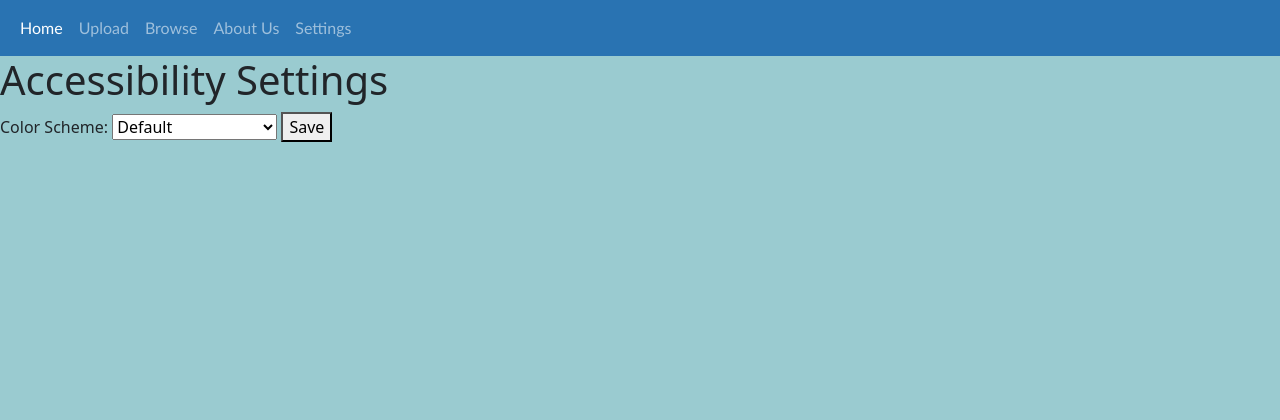
After one commit to vi4849/ada-city, a Django app: page /settings/ in a window 1280 px wide. The commit adds this page. Shown: the top 420 px of the page. Run offline with Django 5.2, Linux system fonts and the light colour scheme; some libraries are stand-ins or nearby versions.

Commit message:
added usuability for switching to colorblind css

```diff
--- /dev/null
+++ b/ada_app/templates/ada_app/settings.html
@@ -0,0 +1,15 @@
+{% extends 'base.html' %}
+
+{% block content %}
+<h1>Accessibility Settings</h1>
+<form method="POST" action="{% url 'ada_app:update_settings' %}">
+    {% csrf_token %}
+    <label for="color_scheme">Color Scheme:</label>
+    <select id="color_scheme" name="color_scheme">
+        <option value="default">Default</option>
+        <option value="colorblind">Colorblind Friendly</option>
+    </select>
+    <button type="submit">Save</button>
+</form>
+
+{% endblock %}
--- a/ada_app/urls.py
+++ b/ada_app/urls.py
@@ -8,4 +8,6 @@ urlpatterns = [
     path("about/", views.about, name="about"),
     path("upload/", views.upload, name="upload"),
     path("browse/", views.browse, name="browse"),
+	path('settings/', views.settings, name='settings'),
+    path('update-settings/', views.update_settings, name='update_settings'),
 ]
--- a/ada_app/views.py
+++ b/ada_app/views.py
@@ -15,3 +15,15 @@ def upload(request):
 
 def browse(request):
     return render(request, "ada_app/browse.html")
+
+def settings(request):
+    return render(request, 'ada_app/settings.html')
+
+def update_settings(request):
+    """Handle form submission for updating user preferences."""
+    if request.method == "POST":
+        color_scheme = request.POST.get("color_scheme")
+        # Save the preference in the session
+        request.session["color_scheme"] = color_scheme
+    # Render the settings page again after saving preferences
+    return render(request, "ada_app/settings.html")
--- a/templates/base.html
+++ b/templates/base.html
@@ -10,7 +10,12 @@
     {% load bootstrap5 %}
     {% bootstrap_css %}
     {% bootstrap_javascript %}
-    <link rel = "stylesheet" href = "{% static 'ada_app/css/base_style.css' %}">
+    <link rel="stylesheet"
+      href="{% if request.session.color_scheme == 'colorblind' %}
+                {% static 'ada_app/css/colorblind.css' %}
+            {% else %}
+                {% static 'ada_app/css/base_style.css' %}
+            {% endif %}">
 </head>
 <body>
 
--- a/templates/navbar.html
+++ b/templates/navbar.html
@@ -18,6 +18,9 @@
                 <li class="nav-item">
                     <a class="nav-link" href="{% url 'ada_app:about' %}">About Us</a>
                 </li>
+				<li class="nav-item">
+                    <a class="nav-link" href="{% url 'ada_app:settings' %}">Settings</a>
+                </li>
 
             </ul>
         </div>
```
Also changed, not shown: ada_app/static/ada_app/css/colorblind.css (added, +61 -0 lines), db.sqlite3.
